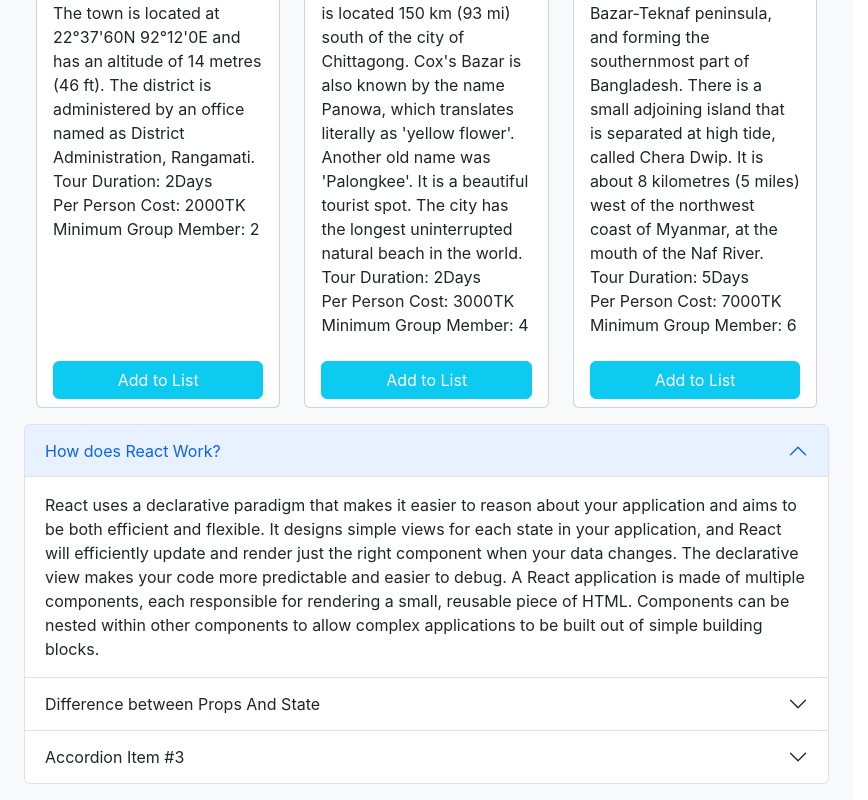
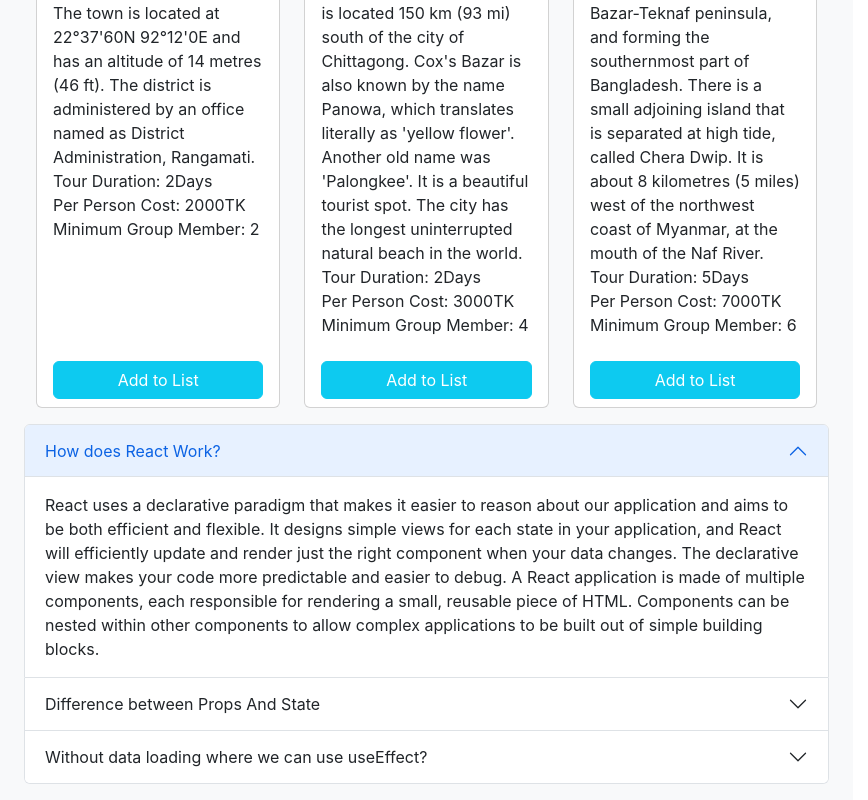
Before and after one commit to AbirDas1048/travel-queens, a React (Create React App) app: page / in a window 1280 px wide. Shown: the part 1127-1927 px from the top of the page, without its empty margins (0-868 px from the left). Built offline with nearby package versions, Linux system fonts and the light colour scheme.

Commit message:
third question answer done

```diff
--- a/src/components/FAQ/Faq.js
+++ b/src/components/FAQ/Faq.js
@@ -11,7 +11,7 @@ const Faq = () => {
                 </h2>
                 <div id="collapseOne" class="accordion-collapse collapse show" aria-labelledby="headingOne" data-bs-parent="#accordionExample">
                     <div class="accordion-body">
-                        React uses a declarative paradigm that makes it easier to reason about your application and aims to be both efficient and flexible. It designs simple views for each state in your application, and React will efficiently update and render just the right component when your data changes. The declarative view makes your code more predictable and easier to debug.
+                        React uses a declarative paradigm that makes it easier to reason about our application and aims to be both efficient and flexible. It designs simple views for each state in your application, and React will efficiently update and render just the right component when your data changes. The declarative view makes your code more predictable and easier to debug.
                         A React application is made of multiple components, each responsible for rendering a small, reusable piece of HTML. Components can be nested within other components to allow complex applications to be built out of simple building blocks.
                     </div>
                 </div>
@@ -36,12 +36,12 @@ const Faq = () => {
             <div class="accordion-item">
                 <h2 class="accordion-header" id="headingThree">
                     <button class="accordion-button collapsed" type="button" data-bs-toggle="collapse" data-bs-target="#collapseThree" aria-expanded="false" aria-controls="collapseThree">
-                        Accordion Item #3
+                        Without data loading where we can use useEffect?
                     </button>
                 </h2>
                 <div id="collapseThree" class="accordion-collapse collapse" aria-labelledby="headingThree" data-bs-parent="#accordionExample">
                     <div class="accordion-body">
-                        <strong>This is the third item's accordion body.</strong> It is hidden by default, until the collapse plugin adds the appropriate classes that we use to style each element. These classes control the overall appearance, as well as the showing and hiding via CSS transitions. You can modify any of this with custom CSS or overriding our default variables. It's also worth noting that just about any HTML can go within the <code>.accordion-body</code>, though the transition does limit overflow.
+                        The useEffect Hook allows us to perform side effects in our components. Some examples of side effects are: fetching data, directly updating the DOM, and timers. It’s the solution to many problems: how to fetch data when a component mounts, how to run code when state changes or when a prop changes, how to set up timers or intervals.
                     </div>
                 </div>
             </div>
```
